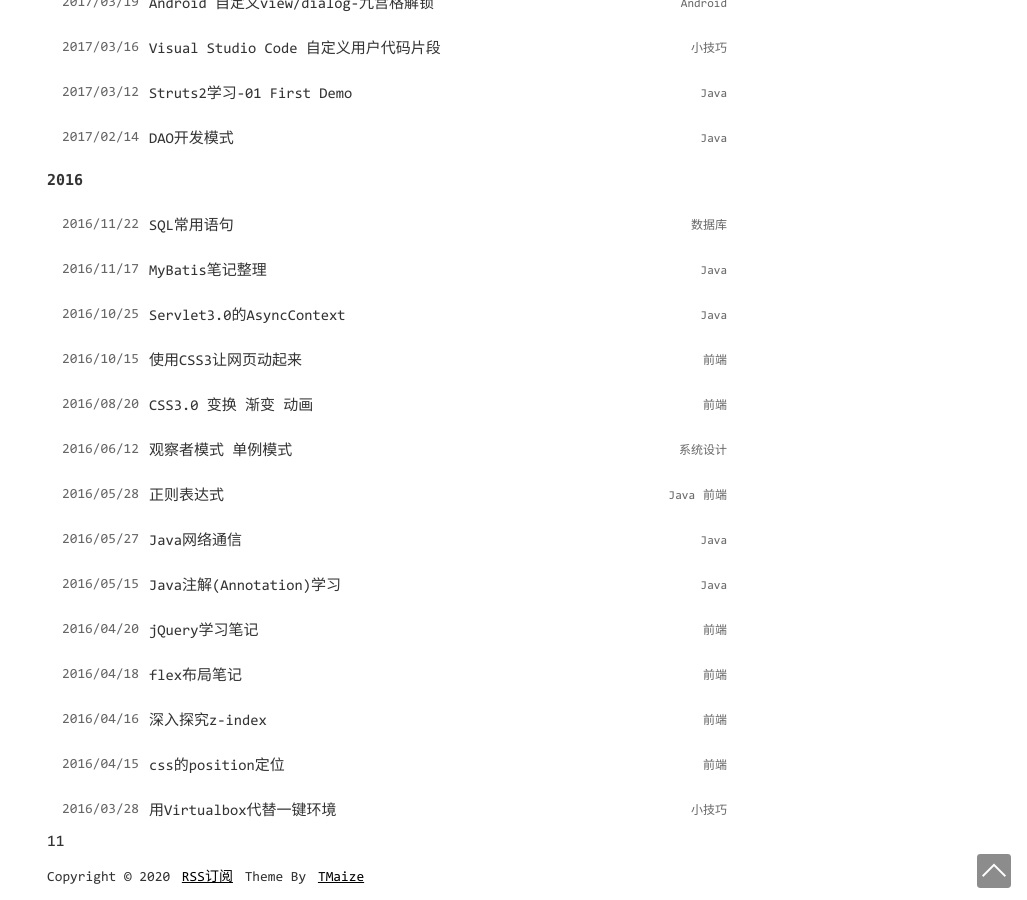
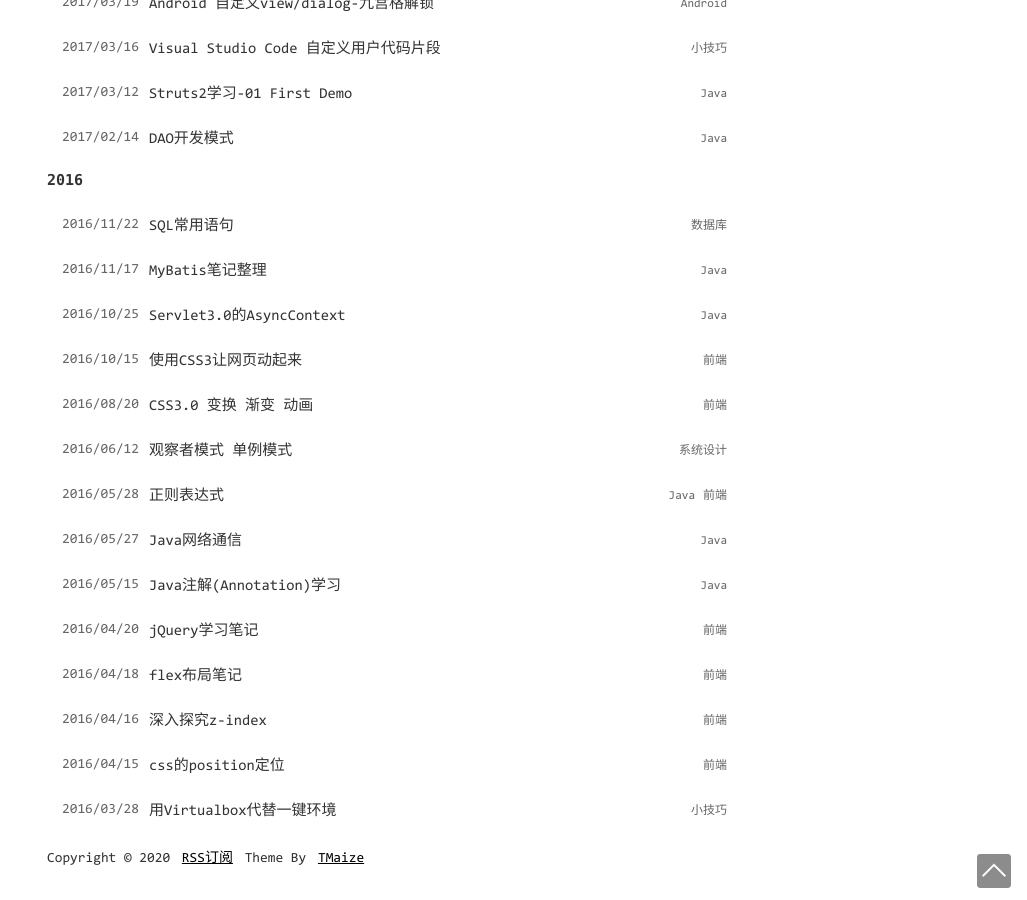
Before and after one commit to yoyofee/yoyofee.github.io, a Jekyll site: the page built from index.html, in a window 1280 px wide and 900 px high, scrolled down 4534 px. Shown: the whole window, without its empty margins (253-1280 px from the left). Built offline with Jekyll 4.4.1, drawn with Linux system fonts in a browser that asks for light colours; comment, search, counter and statistics services are not loaded.

Commit message:
修改文件: index.html

```diff
--- a/index.html
+++ b/index.html
@@ -27,5 +27,5 @@ title: 首页
       </ul>
     </div>
     {%- endif %}
-  {%- endfor %}  11
+  {%- endfor %}
 </div>
```
